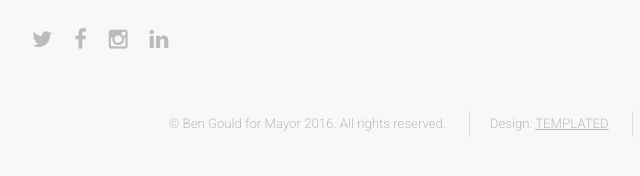
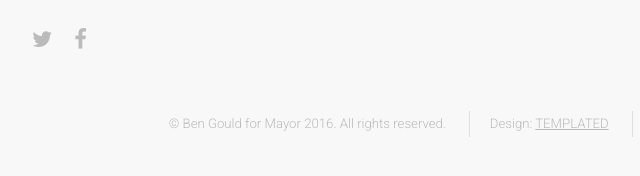
Before and after one commit to bengould/bengould.github.io, a plain HTML site: page volunteer.html in a window 1280 px wide. Shown: the part 2595-2771 px from the top of the page, 128-768 px from the left. Drawn offline with Linux system fonts and the light colour scheme.

Commit message:
Removed LinkedIn & Instagram

```diff
--- a/volunteer.html
+++ b/volunteer.html
@@ -119,8 +119,6 @@
 							<ul class="icons">
 								<li><a href="http://www.twitter.com/bgouldformayor" class="icon fa-twitter"><span class="label">Twitter</span></a></li>
 								<li><a href="http://www.facebook.com/bgouldformayor" class="icon fa-facebook"><span class="label">Facebook</span></a></li>
-								<li><a href="http://www.instagram.com/bgould132" class="icon fa-instagram"><span class="label">Instagram</span></a></li>
-								<li><a href="http://www.linkedin.com/in/bgould132" class="icon fa-linkedin"><span class="label">LinkedIn</span></a></li>
 							</ul>
 						</div>
 					</div>
```
Also changed, not shown: index.html (+0 -3 lines), signup.html (+0 -2 lines).
